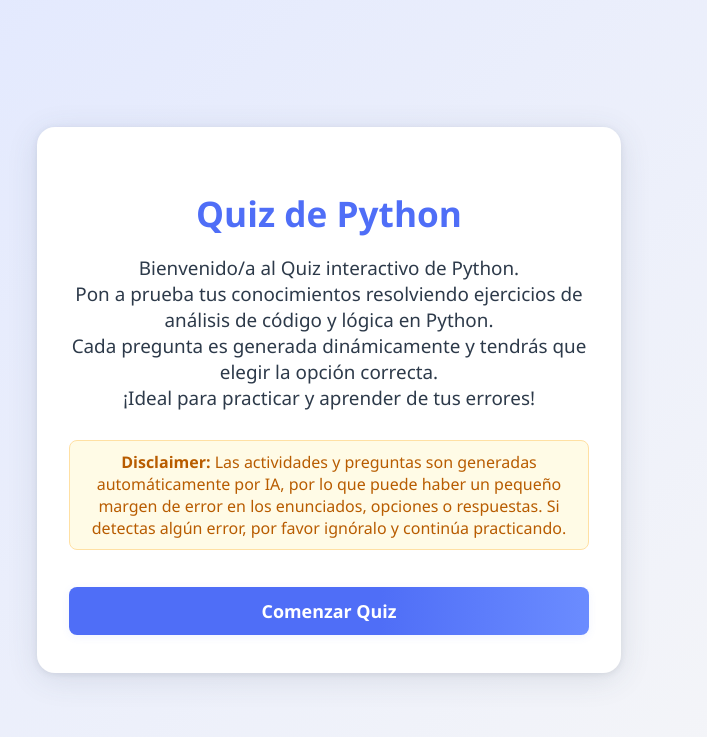
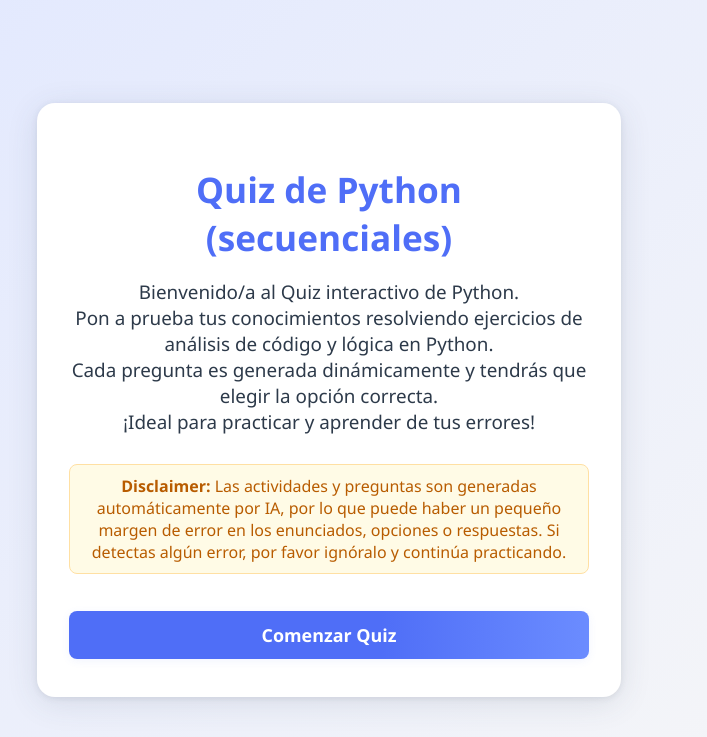
Before and after one commit to Enghyn/Python_Quiz_FastAPI-secuenciales-, a FastAPI app: page / in a window 1280 px wide. Shown: the top 737 px of the page, without its empty margins (311-1018 px from the left). Run offline with FastAPI, Linux system fonts and the light colour scheme.

Commit message:
pequeña modificacion en promt y html

```diff
--- a/main.py
+++ b/main.py
@@ -52,7 +52,7 @@ Diseñar una pregunta de opción múltiple de análisis de código en Python, ba
 - Debe incluir operaciones aritméticas, asignaciones, uso básico de `input()` y `print()`, y posible concatenación de cadenas.
 - Mínimo 6 líneas de código ejecutable.
 - El código debe poder ejecutarse sin errores y tener una única salida clara.
-- Estilo de interpretación variable: análisis de salida por pantalla, valor final de una variable, resultado de una operación, etc.
+- Estilo de interpretación variable: análisis de salida o ejecución con datos específicos.
 
 # Validación y control de calidad:
 - Simulá el código paso a paso.
--- a/templates/inicio.html
+++ b/templates/inicio.html
@@ -61,7 +61,7 @@
 </head>
 <body>
     <div class="inicio-container">
-        <h1>Quiz de Python</h1>
+        <h1>Quiz de Python (secuenciales)</h1>
         <p>
             Bienvenido/a al Quiz interactivo de Python.<br>
             Pon a prueba tus conocimientos resolviendo ejercicios de análisis de código y lógica en Python.<br>
```
